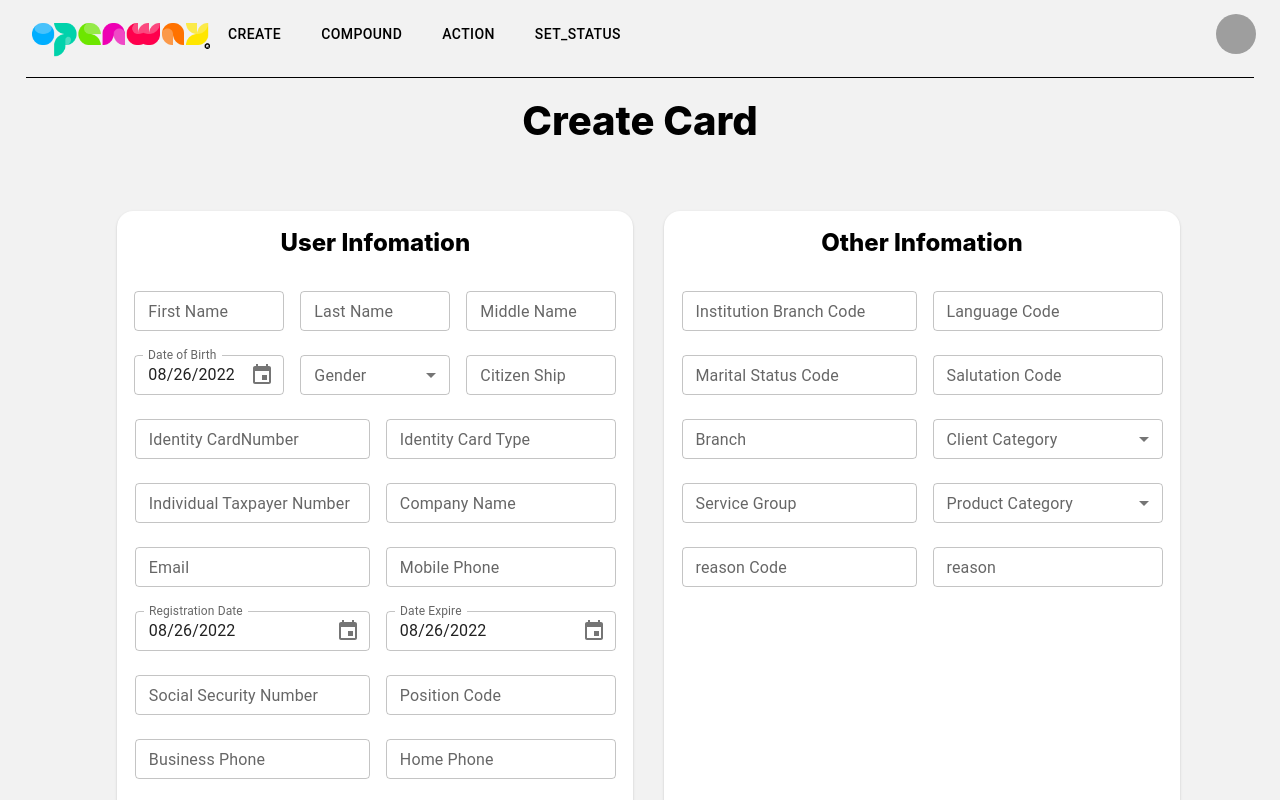
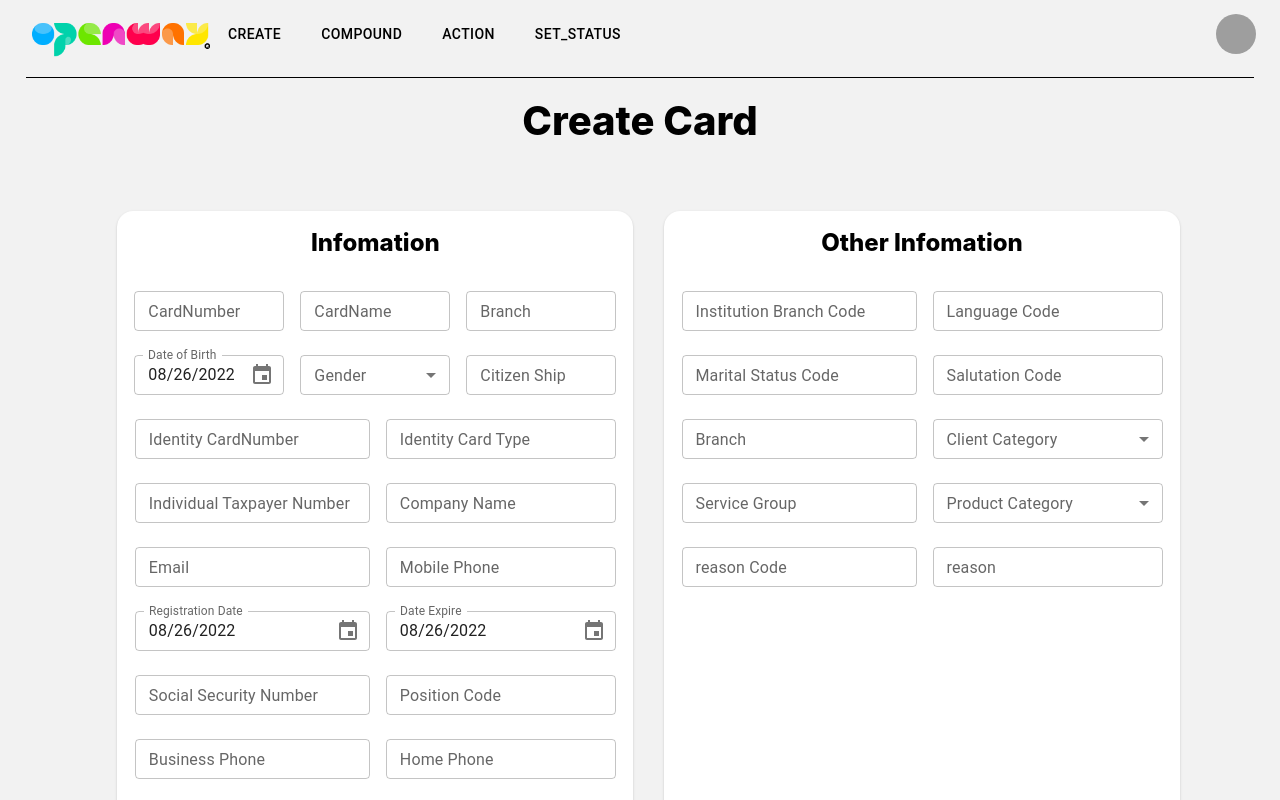
Before and after one commit to son3102k/BAB_FE, a React (Create React App) app: page /createcardv3 in a window 1280 px wide. Shown: the top 800 px of the page. Built offline with nearby package versions, Linux system fonts and the light colour scheme; grey boxes are pictures that could not be loaded.

Commit message:
Update CreateCardV3.js

```diff
--- a/src/page/CreateCardV3.js
+++ b/src/page/CreateCardV3.js
@@ -172,11 +172,11 @@ export default function CreateClientV3() {
                                             m: 1,
                                             mb: 3,
                                         }}>
-                                User Infomation
+                                Infomation
                             </Typography>
                             <TextField
-                                id="FirstName"
-                                label="First Name"
+                                id="CardNumber"
+                                label="CardNumber"
                                 size="small"
                                 sx={{
                                     width: "30%",
@@ -184,8 +184,8 @@ export default function CreateClientV3() {
                                 }}
                             />
                             <TextField
-                                id="LastName"
-                                label="Last Name"
+                                id="CardName"
+                                label="CardName"
                                 size="small"
                                 sx={{
                                     width: "30%",
@@ -193,8 +193,8 @@ export default function CreateClientV3() {
                                 }}
                             />
                             <TextField
-                                id="MiddleName"
-                                label="Middle Name"
+                                id="Branch"
+                                label="Branch"
                                 size="small"
                                 sx={{
                                     width: "30%",
```
